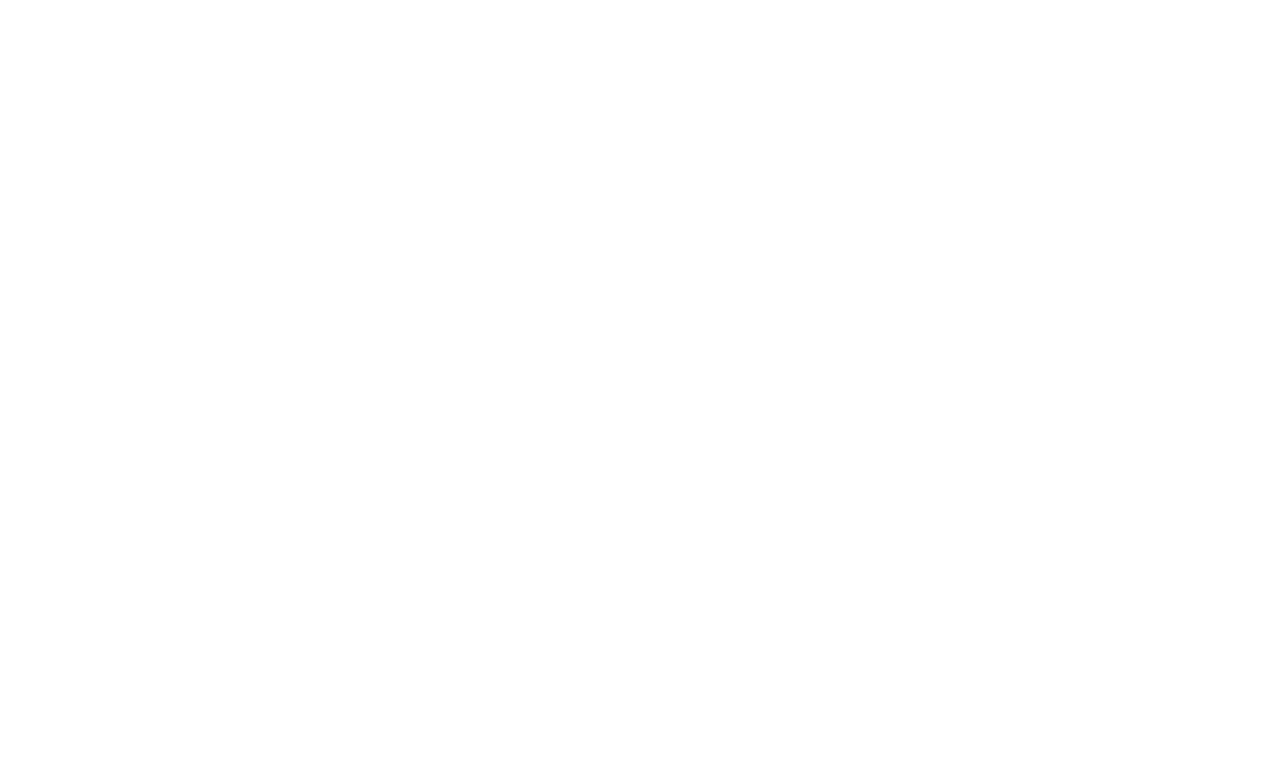
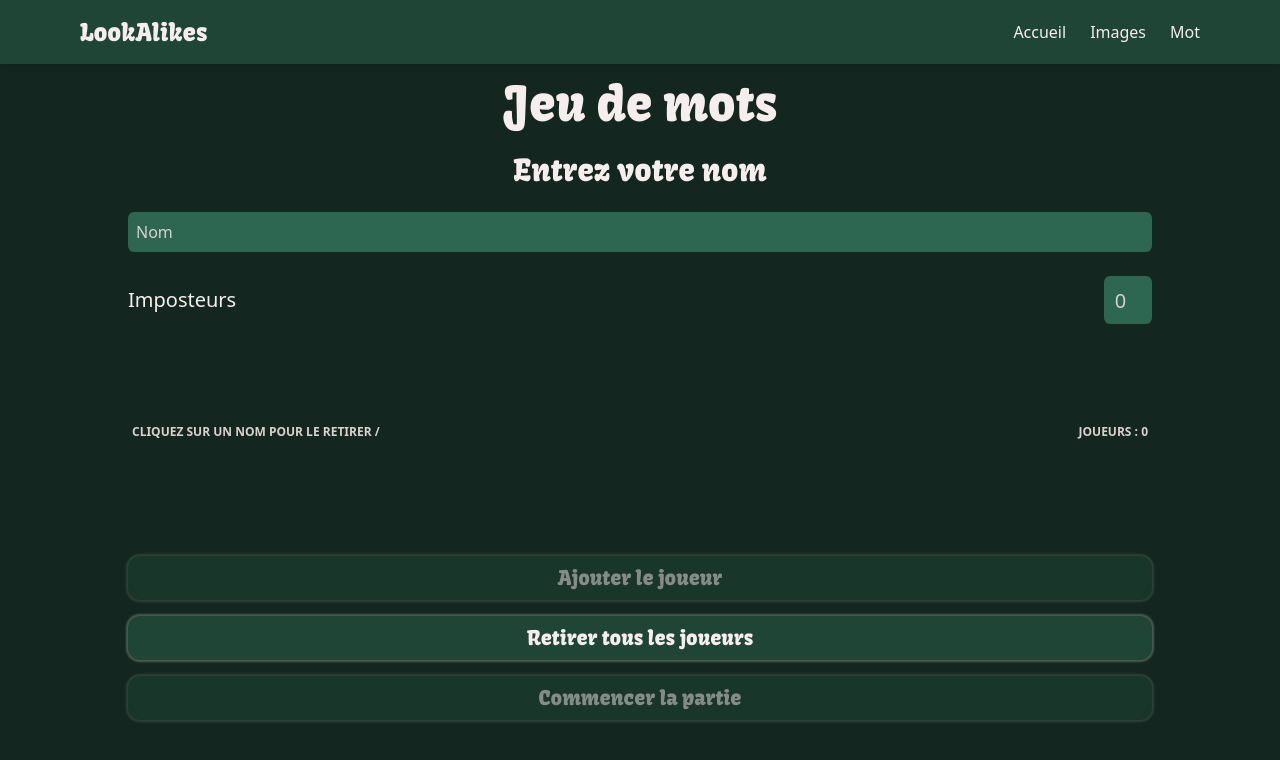
Before and after one commit to juless54/LookAlikes, a Vue app: page /imageGame in a window 1280 px wide. Before the commit this address had no page. Shown: the top 760 px of the page. Built offline with nearby package versions, Linux system fonts and the light colour scheme.

Commit message:
✨ words game mode

```diff
--- a/src/components/Navbar.vue
+++ b/src/components/Navbar.vue
@@ -7,7 +7,7 @@
 
   // stores
   const gameStore = useGameStore()
-  const { resetPlayers } = gameStore
+  const { resetPlayers, startGame } = gameStore
 
   const gameStateStore = useGameStateStore()
   const { resetGame } = gameStateStore
@@ -24,14 +24,18 @@
     resetPlayers()
     router.push('/')
   }
+
   function goToImagesGame() {
     resetGame()
-    router.push('/imagesGame')
+    startGame('image')
+    router.push('/imageGame')
     showMenu.value = false
   }
+
   function goToWordsGame() {
     resetGame()
-    router.push('/wordsGame')
+    startGame('word')
+    router.push('/wordGame')
     showMenu.value = false
   }
 </script>
--- a/src/stores/game.js
+++ b/src/stores/game.js
@@ -1,212 +1,222 @@
 import { defineStore } from 'pinia'
-import { ref, watch } from 'vue'
+import { ref, watch, computed } from 'vue'
 
 /**
  * Store game data
  */
 export const useGameStore = defineStore('game', () => {
-  // load all game images
+  // images
   const gameImages = import.meta.glob('../../public/images/games/*/*', { eager: true })
 
-  // array of players participating in the game
+  // words
+  const wordsFile = import.meta.glob('../../public/words/words.json', { eager: true })
+  const allWords = Object.values(wordsFile)[0]?.default || []
+
+  const gameMode = ref('') // 'image' | 'word'
+
   const players = ref([])
-  // normal players count
   const normalPlayerCount = ref(0)
-  // impostors count
   const impostorPlayerCount = ref(0)
-  // game winner group
+
   const winnerName = ref('')
-  // game folder name for current game
+
   const currentFolderName = ref('')
-  // list of already used folders
   const usedFolderNames = ref([])
-  // name of the person having chosen the images
   const imagesChooserName = ref('')
 
-  watch(normalPlayerCount, newValue => {
-    impostorPlayerCount.value = Math.floor(newValue / 3)
+  const currentWord = ref(null)
+  const usedWords = ref([])
+  const wordsChooserName = ref('')
+
+  // one chooser name for UI
+  const chooserName = computed(() => {
+    return gameMode.value === 'image' ? imagesChooserName.value : wordsChooserName.value
   })
 
-  /**
-   * Add a player to the game
-   *
-   * @param {String} playerName : name of player to add
-   */
+  // chooser name used for role exclusion
+  const chooserNameLower = computed(() => {
+    return chooserName.value?.toLowerCase() || ''
+  })
+
+  watch(normalPlayerCount, value => {
+    impostorPlayerCount.value = Math.floor(value / 3)
+  })
+
   function addPlayer(playerName) {
     players.value.push({
       isEliminated: false,
-      playerName: playerName,
+      playerName,
       playerRole: '',
     })
     normalPlayerCount.value++
   }
 
-  /**
-   * Remove a player from the game
-   *
-   * @param {String} playerName : name of the player to remove
-   */
+  function startGame(type) {
+    gameMode.value = type
+  }
+
   function removePlayer(playerName) {
-    players.value = players.value.filter(player => {
-      return player.playerName.toLowerCase() !== playerName.toLowerCase()
-    })
+    players.value = players.value.filter(
+      p => p.playerName.toLowerCase() !== playerName.toLowerCase()
+    )
     normalPlayerCount.value--
   }
 
-  /**
-   * Mark player as eliminated
-   *
-   * @param {Number} playerIndex : the index of the player in players array
-   */
   function eliminatePlayerFromGame(playerIndex) {
     players.value[playerIndex].isEliminated = true
   }
 
-  /**
-   * Attribute roles to participating players
-   */
+  function prepareGame() {
+    if (gameMode.value === 'image') {
+      chooseFolder()
+    } else {
+      chooseWord()
+    }
+
+    shuffleRoles()
+  }
+
   function shuffleRoles() {
-    // reset players
-    players.value.forEach(player => {
-      player.playerRole = ''
-      player.isEliminated = false
+    // reset
+    players.value.forEach(p => {
+      p.playerRole = ''
+      p.isEliminated = false
     })
 
-    // chance of a mister white being in the game (10%)
     const hasMisterWhite = Math.random() < 0.1
     let misterWhiteChosen = false
-    const previousIndexes = [999]
 
-    // get the name of the person who chose the images
-    const chooserName = imagesChooserName.value?.toLowerCase() || ''
+    const usedIndexes = new Set()
 
-    // attribute impostor roles
-    let nmb_impostors = 0
-    while (nmb_impostors < impostorPlayerCount.value) {
-      let index = 999
+    let assigned = 0
+    while (assigned < impostorPlayerCount.value) {
+      const index = Math.floor(Math.random() * players.value.length)
 
-      // pull a random index if it is already attributed
-      while (previousIndexes.includes(index)) {
-        index = Math.floor(Math.random() * players.value.length)
+      if (usedIndexes.has(index)) continue
+      usedIndexes.add(index)
+
+      const player = players.value[index]
+
+      // exclude chooser
+      if (player.playerName.toLowerCase() === chooserNameLower.value) continue
+
+      if (hasMisterWhite && !misterWhiteChosen) {
+        player.playerRole = 'Mister White'
+        misterWhiteChosen = true
+      } else {
+        player.playerRole = 'Imposteur'
       }
 
-      if (players.value[index].playerName.toLowerCase() !== chooserName) {
-        if (hasMisterWhite && !misterWhiteChosen) {
-          players.value[index].playerRole = 'Mister White'
-          misterWhiteChosen = true
-          nmb_impostors++
-        } else {
-          players.value[index].playerRole = 'Imposteur'
-          nmb_impostors++
-        }
-      }
-
-      previousIndexes.push(index)
+      assigned++
     }
 
-    // set the remaining players to normal players
+    // remaining players
     players.value.forEach(player => {
-      if (player.playerRole === '') {
+      if (!player.playerRole) {
         player.playerRole = 'Innocent'
       }
     })
   }
 
-  /**
-   * Choose a random game folder for images
-   */
   function chooseFolder() {
-    // read folders names
     const folders = [...new Set(Object.keys(gameImages).map(path => path.split('/').at(-2)))]
 
-    // keep only not used folders
-    let availableFolders = folders.filter(f => !usedFolderNames.value.includes(f))
+    let available = folders.filter(f => !usedFolderNames.value.includes(f))
 
-    // when all folders have been used, choose first folder
-    if (!availableFolders.length) {
+    if (!available.length) {
       usedFolderNames.value = []
-      availableFolders = folders
+      available = folders
     }
 
-    // choose a random folder
-    const randomIndex = Math.floor(Math.random() * availableFolders.length)
-    const chosenFolder = availableFolders[randomIndex]
+    const chosen = available[Math.floor(Math.random() * available.length)]
 
-    // get and set name of the person having chosen the images
     const txtFile = Object.keys(gameImages)
-      .filter(path => path.includes(`/games/${chosenFolder}/`))
-      .map(path => path.split('/').pop())
+      .filter(p => p.includes(`/games/${chosen}/`))
+      .map(p => p.split('/').pop())
       .find(name => name.endsWith('.txt'))
 
-    if (!txtFile) {
-      imagesChooserName.value = ''
-      currentFolderName.value = chosenFolder
-      usedFolderNames.value.push(chosenFolder)
-      return
-    }
-    const txtName = txtFile.split('.').shift()
-    imagesChooserName.value = txtName
-
-    // register choice
-    currentFolderName.value = chosenFolder
-    usedFolderNames.value.push(chosenFolder)
+    imagesChooserName.value = txtFile ? txtFile.replace('.txt', '') : ''
+    currentFolderName.value = chosen
+    usedFolderNames.value.push(chosen)
   }
 
-  /**
-   * Check is the game is finished
-   *
-   * @returns true if there is no more impostors or if impostors and innocents are equal number
-   */
+  function chooseWord() {
+    let available = allWords.filter(w => !usedWords.value.includes(w.innocent))
+
+    if (!available.length) {
+      usedWords.value = []
+      available = allWords
+    }
+
+    const chosen = available[Math.floor(Math.random() * available.length)]
+
+    currentWord.value = chosen
+    usedWords.value.push(chosen.innocent)
+    wordsChooserName.value = chosen.by || ''
+  }
+
   function checkGameEnd() {
-    let impostorsCount = 0
-    let innocentsCount = 0
+    let impostors = 0
+    let innocents = 0
 
-    // count each player role
     players.value.forEach(player => {
       if (player.isEliminated) return
 
       if (player.playerRole === 'Imposteur' || player.playerRole === 'Mister White') {
-        impostorsCount++
-        return
+        impostors++
+      } else {
+        innocents++
       }
-
-      innocentsCount++
     })
 
-    // impostors win
-    if (impostorsCount === innocentsCount) winnerName.value = 'Imposteurs'
+    if (impostors === innocents) winnerName.value = 'Imposteurs'
+    if (impostors === 0) winnerName.value = 'Innocents'
 
-    // innocents win
-    if (impostorsCount === 0) winnerName.value = 'Innocents'
-
-    return impostorsCount === innocentsCount || impostorsCount === 0
+    return impostors === innocents || impostors === 0
   }
 
-  /**
-   * Reset the players array
-   */
   function resetPlayers() {
     players.value = []
+    normalPlayerCount.value = 0
     impostorPlayerCount.value = 0
-    normalPlayerCount.value = 0
+
+    winnerName.value = ''
+
     currentFolderName.value = ''
     usedFolderNames.value = []
     imagesChooserName.value = ''
+
+    currentWord.value = null
+    usedWords.value = []
+    wordsChooserName.value = ''
   }
 
   return {
+    // actions
     addPlayer,
     checkGameEnd,
     chooseFolder,
+    chooserName,
+    chooseWord,
+
     currentFolderName,
+    currentWord,
+
     eliminatePlayerFromGame,
-    imagesChooserName,
+
+    // state
+    gameMode,
     impostorPlayerCount,
     normalPlayerCount,
     players,
+
+    prepareGame,
     removePlayer,
+
     resetPlayers,
     shuffleRoles,
+
+    startGame,
     winnerName,
   }
 })
--- a/src/stores/gamestate.js
+++ b/src/stores/gamestate.js
@@ -1,57 +1,39 @@
 import { defineStore } from 'pinia'
-import { ref } from 'vue'
-import { watch } from 'vue'
+import { ref, watch } from 'vue'
 
 import { useGameStore } from '@/stores/game'
 
-/**
- * Store game state data
- */
 export const useGameStateStore = defineStore('gamestate', () => {
-  // game state throughout the game
   const gameState = ref('PlayerNames')
-
-  // import game data store
   const gameStore = useGameStore()
 
-  // wait for the game to be ready before player shuffle
-  watch(
-    () => gameState.value,
-    state => {
-      if (state === 'GameStart') {
-        gameStore.chooseFolder()
-        gameStore.shuffleRoles()
-      }
+  watch(gameState, state => {
+    if (state === 'GameStart') {
+      gameStore.prepareGame()
     }
-  )
+  })
 
-  /**
-   * Swap to game start phase
-   */
   function gameStartPhase() {
     gameState.value = 'GameStart'
   }
 
-  /**
-   * Swap to game vote phase
-   */
   function gameVotePhase() {
     gameState.value = 'GameVote'
   }
 
-  /**
-   * Swap to game end phase
-   */
   function gameEndPhase() {
     gameState.value = 'GameEnd'
   }
 
-  /**
-   * Swap back to player count phase
-   */
   function resetGame() {
     gameState.value = 'PlayerNames'
   }
 
-  return { gameEndPhase, gameStartPhase, gameState, gameVotePhase, resetGame }
+  return {
+    gameEndPhase,
+    gameStartPhase,
+    gameState,
+    gameVotePhase,
+    resetGame,
+  }
 })
--- a/src/views/GameEndView.vue
+++ b/src/views/GameEndView.vue
@@ -7,29 +7,45 @@
   import { useGameStore } from '@/stores/game'
   import { useGameStateStore } from '@/stores/gamestate'
 
-  // get game data store
+  // --- Stores ---
   const gameStore = useGameStore()
-  const { currentFolderName, players, winnerName } = storeToRefs(gameStore)
+  const { currentFolderName, currentWord, gameMode, players, winnerName } = storeToRefs(gameStore)
   const { resetPlayers } = gameStore
 
-  // get game state store
   const gameStateStore = useGameStateStore()
   const { gameStartPhase, resetGame } = gameStateStore
 
-  // list impostors
+  // --- Router ---
+  const router = useRouter()
+
+  // --- Computed ---
   const impostors = computed(() => players.value.filter(p => p.playerRole === 'Imposteur'))
-
   const misterWhite = computed(() => players.value.find(p => p.playerRole === 'Mister White'))
 
-  // get vue router
-  const router = useRouter()
+  const innocentSrc = computed(() =>
+    gameMode.value === 'image' ? `/images/games/${currentFolderName.value}/innocent.png` : null
+  )
+  const impostorSrc = computed(() =>
+    gameMode.value === 'image' ? `/images/games/${currentFolderName.value}/impostor.png` : null
+  )
 
-  // impostor image src
-  const impostorSrc = computed(() => '/images/games/' + currentFolderName.value + '/impostor.png')
-  // innocent image src
-  const innocentSrc = computed(() => '/images/games/' + currentFolderName.value + '/innocent.png')
+  const chosenContent = computed(() => {
+    if (gameMode.value === 'word' && currentWord.value) {
+      return {
+        chooser: gameStore.wordsChooserName,
+        impostor: currentWord.value.impostor,
+        innocent: currentWord.value.innocent,
+      }
+    }
+    if (gameMode.value === 'image') {
+      return {
+        chooser: gameStore.imagesChooserName,
+      }
+    }
+    return {}
+  })
 
-  // go to home page
+  // --- Methods ---
   function goToHome() {
     resetGame()
     resetPlayers()
@@ -48,29 +64,58 @@
     <div class="flex flex-col items-center justify-between h-[80vh] w-[80vw]">
       <h1 class="text-3xl font-kavoon">La partie est terminée</h1>
       <h2 class="text-2xl font-kavoon">Les {{ winnerName }} ont gagné</h2>
+
+      <!-- Innocents -->
       <div class="flex flex-col items-center w-[70vw] rounded-xl h-auto overflow-hidden">
-        <img :src="innocentSrc" alt="innocent" class="w-full h-[17vh] object-cover" />
+        <img
+          v-if="gameMode === 'image'"
+          :src="innocentSrc"
+          alt="innocent"
+          class="w-full h-[17vh] object-cover"
+        />
+        <div v-if="gameMode === 'word'" class="bg-box w-full p-2 text-center text-xl">
+          {{ chosenContent.innocent }}
+        </div>
         <div class="bg-box w-full p-2 text-center text-xl">Innocents</div>
       </div>
+
+      <!-- Imposteurs -->
       <div
         v-if="impostors.length"
         class="flex flex-col items-center w-[70vw] rounded-xl overflow-hidden"
       >
-        <img :src="impostorSrc" alt="impostor" class="w-full h-[17vh] object-cover" />
+        <img
+          v-if="gameMode === 'image'"
+          :src="impostorSrc"
+          alt="impostor"
+          class="w-full h-[17vh] object-cover"
+        />
+        <div v-if="gameMode === 'word'" class="bg-box w-full p-2 text-center text-xl">
+          {{ chosenContent.impostor }}
+        </div>
         <div class="bg-box w-full p-2 text-center text-xl">Imposteurs ({{ impostors.length }})</div>
         <div class="bg-box w-full text-center text-sm pb-2">
           {{ impostors.map(p => p.playerName).join(', ') }}
         </div>
       </div>
+
+      <!-- Mister White -->
       <div
         v-if="misterWhite"
         class="flex flex-col items-center w-[70vw] rounded-xl overflow-hidden"
       >
         <div class="bg-box w-full p-2 text-center text-xl">
-          Mister white ({{ misterWhite.playerName }})
+          Mister White ({{ misterWhite.playerName }})
         </div>
       </div>
-      <div class="flex flex-col w-full items-center space-y-4">
+
+      <!-- Content chooser -->
+      <div v-if="chosenContent.chooser" class="mt-2 text-sm text-center text-twhite">
+        Choisi par : {{ chosenContent.chooser }}
+      </div>
+
+      <!-- Actions -->
+      <div class="flex flex-col w-full items-center space-y-4 mt-4">
         <Button text="Rejouer" @click="gameStartPhase()" />
         <Button text="Changer les joueurs" @click="handleClick()" />
         <Button text="Accueil" @click="goToHome()" />
--- a/src/views/ImagesGame.vue
+++ b/src/views/GameView.vue
@@ -1,15 +1,33 @@
+<!-- GameView.vue -->
 <script setup>
   import { storeToRefs } from 'pinia'
+  import { onMounted, ref } from 'vue'
+  import { useRoute } from 'vue-router'
 
   import Navbar from '@/components/Navbar.vue'
+  import { useGameStore } from '@/stores/game'
   import { useGameStateStore } from '@/stores/gamestate'
   import GameEndView from '@/views/GameEndView.vue'
   import PlayerNamesView from '@/views/PlayerNamesView.vue'
   import PlayerRoleRevealView from '@/views/PlayerRoleRevealView.vue'
   import PlayerVoteView from '@/views/PlayerVoteView.vue'
 
+  const gameStore = useGameStore()
   const gameStateStore = useGameStateStore()
   const { gameState } = storeToRefs(gameStateStore)
+  const { gameMode } = storeToRefs(gameStore)
+
+  const route = useRoute()
+
+  onMounted(() => {
+    if (route.path.includes('imageGame')) {
+      gameMode.value = 'image'
+    } else if (route.path.includes('wordGame')) {
+      gameMode.value = 'word'
+    }
+
+    gameStore.prepareGame()
+  })
 </script>
 
 <template>
--- a/src/views/HomeView.vue
+++ b/src/views/HomeView.vue
@@ -1,5 +1,17 @@
 <script setup>
   import GameLink from '@/components/GameLink.vue'
+  import { useGameStore } from '@/stores/game'
+
+  const gameStore = useGameStore()
+  const { startGame } = gameStore
+
+  function setImageGame() {
+    startGame('image')
+  }
+
+  function setWordGame() {
+    startGame('word')
+  }
 </script>
 
 <template>
@@ -7,10 +19,10 @@
     class="font-lao bg-bg text-twhite flex flex-col items-center h-screen w-full justify-center space-y-10"
   >
     <h1 class="text-5xl font-kavoon">LookAlikes</h1>
-    <GameLink link="/imagesGame" text="Jouer avec les images">
+    <GameLink link="/imageGame" text="Jouer avec les images" @click="setImageGame">
       <img src="/images/myosotis.png" alt="myosotis" class="h-[22vh] w-auto rounded-md" />
     </GameLink>
-    <GameLink link="/wordsGame" text="Jouer avec les mots">
+    <GameLink link="/wordGame" text="Jouer avec les mots" @click="setWordGame">
       <div class="h-[20vh] bg-ubox rounded-md w-full flex flex-col items-center justify-center">
         <h3 class="text-3xl font-kavoon">Banane</h3>
       </div>
--- a/src/views/PlayerNamesView.vue
+++ b/src/views/PlayerNamesView.vue
@@ -8,7 +8,7 @@
 
   const gameStore = useGameStore()
   const { impostorPlayerCount, players } = storeToRefs(gameStore)
-  const { addPlayer, removePlayer } = gameStore
+  const { addPlayer, gameMode, removePlayer } = gameStore
 
   const gameStateStore = useGameStateStore()
   const { gameStartPhase } = gameStateStore
@@ -52,7 +52,10 @@
   >
     <div class="flex flex-col items-center justify-between h-[80vh] w-[80vw]">
       <div class="space-y-6 flex flex-col items-center w-full">
-        <h1 class="text-3xl font-kavoon">Entrez votre nom</h1>
+        <h1 class="text-5xl font-kavoon">
+          {{ gameMode === 'image' ? "Jeu d'images" : 'Jeu de mots' }}
+        </h1>
+        <h2 class="text-3xl font-kavoon">Entrez votre nom</h2>
 
         <div class="w-full relative">
           <input
@@ -88,7 +91,7 @@
           <div
             v-for="(player, index) in players"
             :key="index"
-            class="bg-box text-center rounded-md w-full p-1 border-4 border-box hover:border-red-500/50 cursor-pointer transition-colors relative group"
+            class="bg-box text-center rounded-md w-full p-1 border-4 border-box hover:border-red-500/50 cursor-pointer transition-colors relative group overflow-hidden whitespace-nowrap text-ellipsis"
             @click="handlePlayerNameClick(player)"
           >
             {{ player.playerName }}
--- a/src/views/PlayerRoleRevealView.vue
+++ b/src/views/PlayerRoleRevealView.vue
@@ -7,59 +7,60 @@
   import { useGameStore } from '@/stores/game'
   import { useGameStateStore } from '@/stores/gamestate'
 
-  // load game state store
+  // --- Stores ---
+  const gameStore = useGameStore()
   const gameStateStore = useGameStateStore()
   const { gameVotePhase } = gameStateStore
 
-  // load game data store
-  const gameStore = useGameStore()
-  const { currentFolderName, imagesChooserName, players } = storeToRefs(gameStore)
+  const { chooserName, currentFolderName, currentWord, gameMode, players } = storeToRefs(gameStore)
 
-  // if the content must be hidden
+  // --- State local ---
   const hideContent = ref(true)
+  const currentPlayerIndex = ref(0)
 
-  // display content
+  // --- Computed ---
+  const currentPlayer = computed(() => {
+    return players.value?.[currentPlayerIndex.value] || null
+  })
+
+  const isLastPlayer = computed(() => {
+    return currentPlayerIndex.value === players.value.length - 1
+  })
+
+  const imageSrc = computed(() => {
+    if (!currentPlayer.value || gameMode.value !== 'image') return ''
+    if (currentPlayer.value.playerRole === 'Mister White') return ''
+
+    const role = currentPlayer.value.playerRole === 'Imposteur' ? 'impostor' : 'innocent'
+
+    if (!currentFolderName.value) return ''
+    return `/images/games/${currentFolderName.value}/${role}.png`
+  })
+
+  const wordToShow = computed(() => {
+    if (!currentPlayer.value || gameMode.value !== 'word') return ''
+    if (!currentWord.value) return ''
+
+    return currentPlayer.value.playerRole === 'Imposteur'
+      ? currentWord.value.impostor
+      : currentWord.value.innocent
+  })
+
+  // --- Methods ---
   function showContent() {
     hideContent.value = false
   }
 
-  // current player index in roles array
-  const currentPlayerIndex = ref(0)
+  function nextPlayer() {
+    hideContent.value = true
 
-  // current player
-  const currentPlayer = computed(() => players.value[currentPlayerIndex.value])
-
-  // is current player the last to view his role
-  const isLastPlayer = computed(() => currentPlayerIndex.value === players.value.length - 1)
-
-  // image src depending on current game folder and player role
-  const imageSrc = computed(() => {
-    if (!currentPlayer.value) return ''
-
-    let role = 'innocent'
-
-    if (currentPlayer.value.playerRole === 'Imposteur') {
-      role = 'impostor'
-    }
-
-    if (currentPlayer.value.playerRole !== 'Mister White') {
-      return '/images/games/' + currentFolderName.value + '/' + role + '.png'
-    }
-
-    return ''
-  })
-
-  // swap to next player
-  function nextPlayer() {
     if (isLastPlayer.value) {
       gameVotePhase()
       currentPlayerIndex.value = 0
-      hideContent.value = true
       return
     }
 
     currentPlayerIndex.value++
-    hideContent.value = true
   }
 </script>
 
@@ -70,15 +71,21 @@
         <h1 v-if="currentPlayer" class="text-3xl font-kavoon">
           Joueur {{ currentPlayer.playerName }}
         </h1>
-        <h2 class="text-xl">Prenez le temps de bien regarder</h2>
+        <h2 v-if="gameMode === 'image'" class="text-xl">Prenez le temps de bien regarder</h2>
+        <h2 v-else class="text-2xl">Retenez bien le mot</h2>
       </div>
+
       <GameImageOrWord
         :hide-content="hideContent"
         :show-content="showContent"
         :image-src="imageSrc"
+        :word="wordToShow"
         :is-mister-white="currentPlayer?.playerRole === 'Mister White'"
+        :content-type="gameMode"
       />
-      <h2 v-if="imagesChooserName">Image choisie par {{ imagesChooserName }}</h2>
+
+      <h2 v-if="chooserName" class="text-xl">choisi par {{ chooserName }}</h2>
+
       <Button :text="isLastPlayer ? 'Passer aux votes' : 'Joueur suivant'" @click="nextPlayer()" />
     </div>
   </section>
```
Also changed, not shown: public/words/words.json (added, +17 -0 lines), src/components/GameImageOrWord.vue (+17 -5 lines), src/router/index.js (+8 -10 lines), src/views/WordsGame.vue (deleted, +0 -23 lines).
